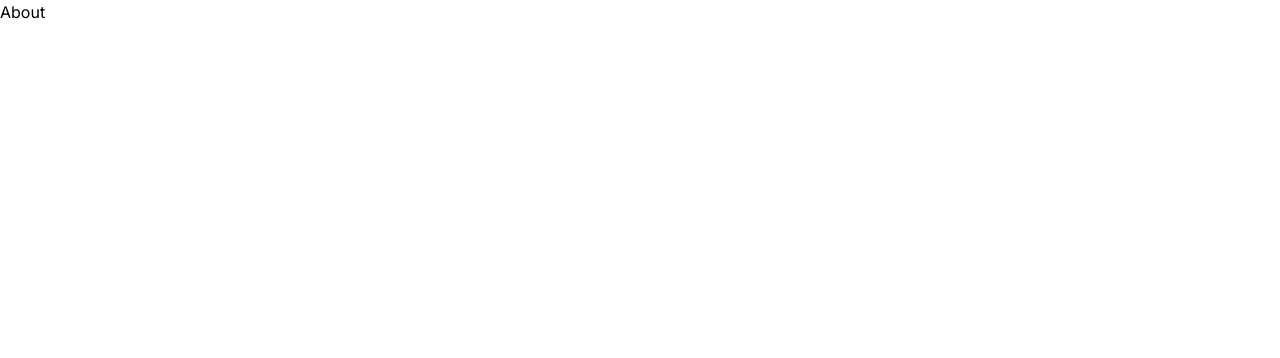
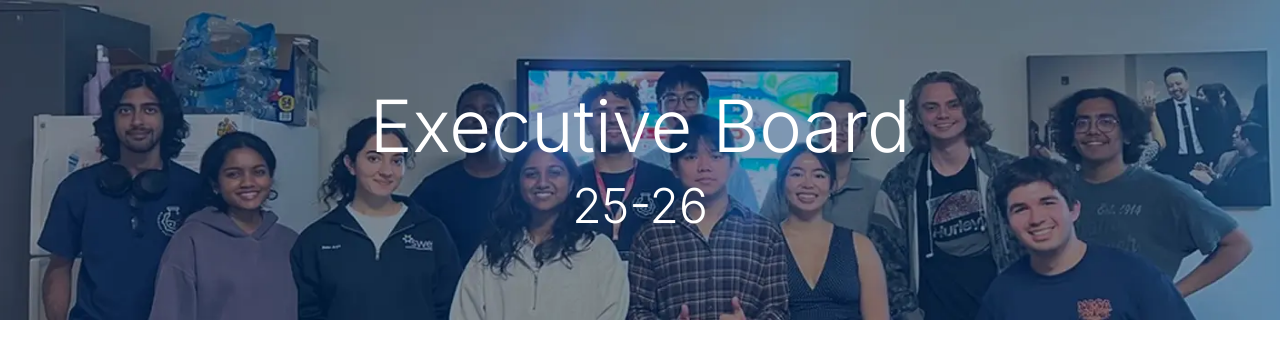
Before and after one commit to acm-ucr/bmes-website, a Next.js app: page /about in a window 1280 px wide. Shown: the top 358 px of the page. Built offline with nearby package versions, Linux system fonts and the light colour scheme.

Commit message:
Comment fixes

```diff
--- a/src/app/about/page.tsx
+++ b/src/app/about/page.tsx
@@ -1,5 +1,12 @@
+import Header from "@/components/Header";
+import BoardHeader from "@/public/boardHeader.webp";
+
 const About = () => {
-  return <div>About</div>;
+  return (
+    <div>
+      <Header title="Executive Board" subtitle="25-26" image={BoardHeader} />
+    </div>
+  );
 };
 
 export default About;
--- a/src/components/Header.tsx
+++ b/src/components/Header.tsx
@@ -1,20 +1,26 @@
-import Image from "next/image";
+import Image, { StaticImageData } from "next/image";
 
-type HeaderProps = {
+interface HeaderProps {
   title: string;
-  image: string;
-};
+  image: StaticImageData;
+  subtitle?: string;
+}
 
-export default function Header({ title, image }: HeaderProps) {
+const Header = ({ title, image, subtitle }: HeaderProps) => {
   return (
     <div className="relative h-screen w-screen">
       <div className="relative h-2/5 w-full">
         <Image src={image} alt={title} fill className="object-cover" />
-        <div className="bg-bmes-blue-200/45 absolute inset-0" />
         <div className="absolute inset-0 flex items-center justify-center text-center">
-          <div className="text-6xl font-light text-white">{title}</div>
+          <div className="flex flex-col text-7xl font-light text-white">
+            {title}
+            <div className="mt-5 text-5xl font-light text-white">
+              {subtitle}
+            </div>
+          </div>
         </div>
       </div>
     </div>
   );
-}
+};
+export default Header;
```
Also changed, not shown: public/About_Header.webp (deleted), public/boardHeader.webp (added).
